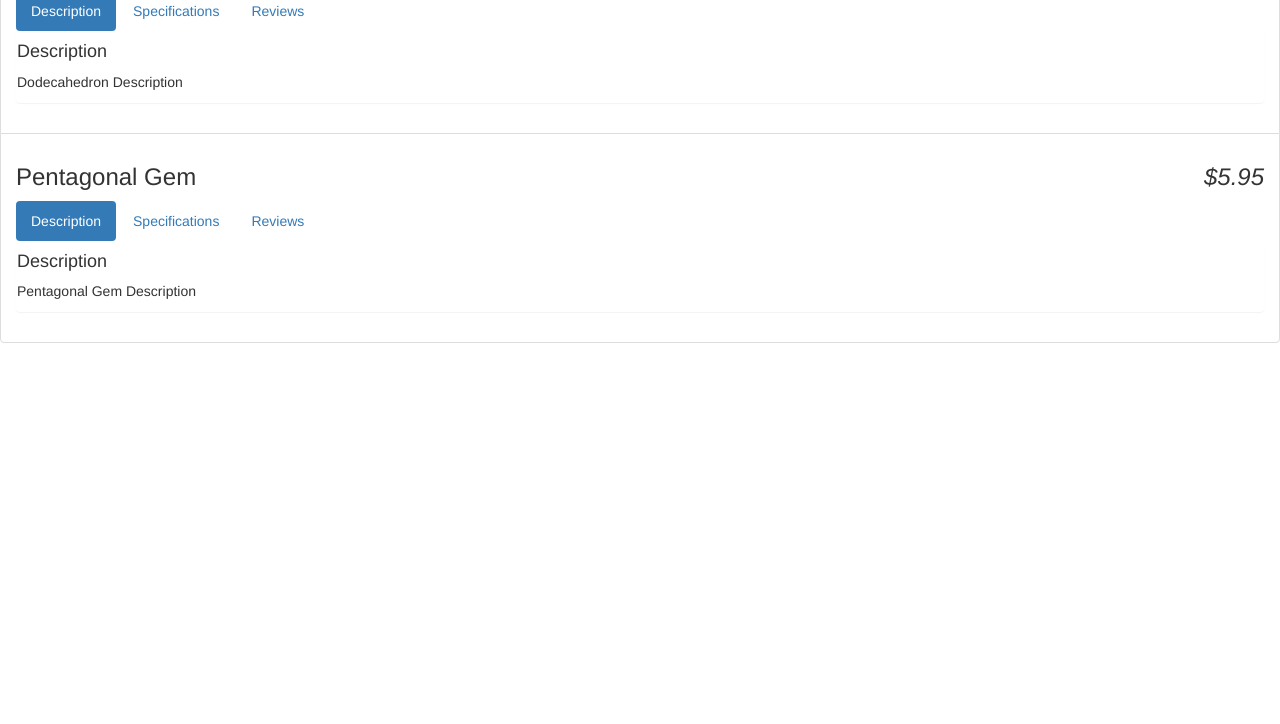
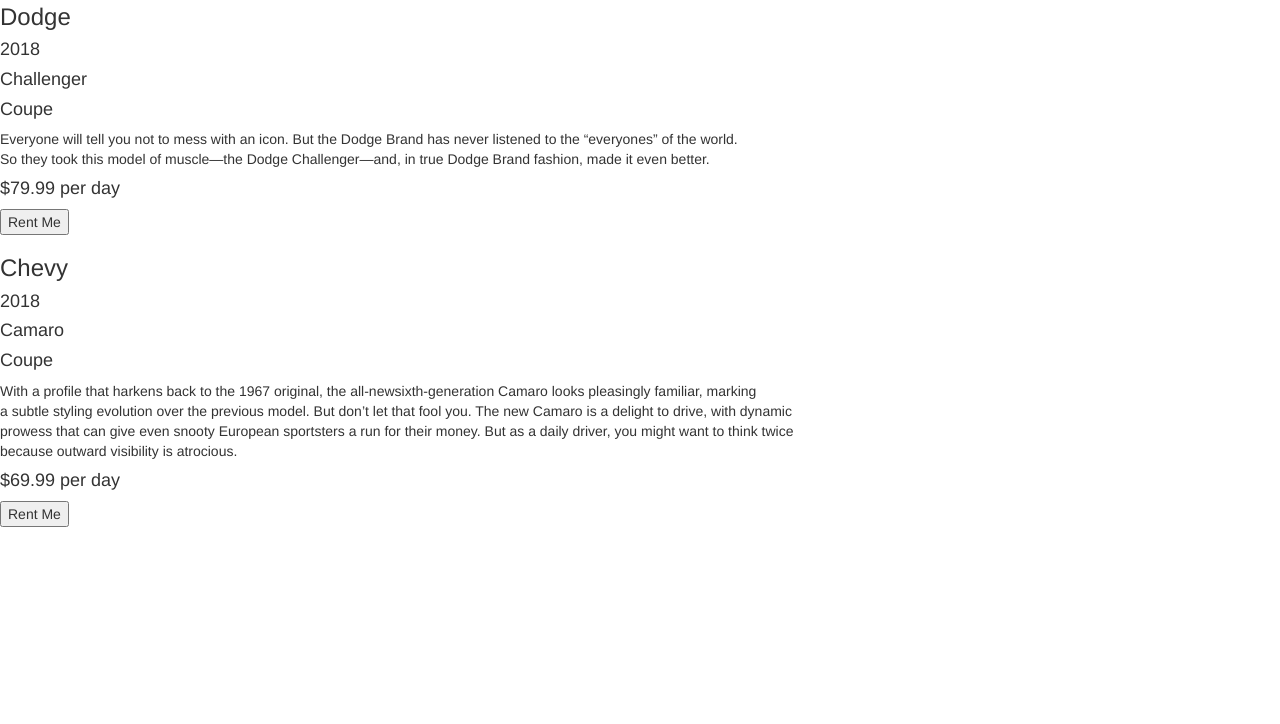
Before and after one commit to JCarlos831/codeschool-angularjs, a website: page index.html in a window 1280 px wide. Shown: the part 76-800 px from the top of the page. Drawn offline with nearby package versions, Linux system fonts and the light colour scheme.

Commit message:
Start of car rental project

```diff
--- a/app.js
+++ b/app.js
@@ -1,36 +1,32 @@
 /* global angular */
-(function() {
+(function(){
     var app = angular.module('store', []);
 
-    app.controller('StoreController', function(){
-        this.products = gems;
+    app.controller('RentalController', function(){
+        this.products = cars;
     });
 
-    var gems = [
-        {
-            name: "Dodecahedron",
-            price: 2,
-            description: "Dodecahedron Description",
-            canPurchase: true,
-            soldOut: true
-        },
-        {
-            name: "Pentagonal Gem",
-            price: 5.95,
-            description: "Pentagonal Gem Description",
-            canPurchase: false
-        }
+    var cars = [
+    {
+        year: 2018,
+        make: 'Dodge',
+        model: 'Challenger',
+        type: 'Coupe',
+        description: 'Everyone will tell you not to mess with an icon. But the Dodge Brand has never listened to the “everyones” of the world.\nSo they took this model of muscle—the Dodge Challenger—and, in true Dodge Brand fashion, made it even better.',
+        price: 79.99,
+        available: true,
+        unavailable: false
+    },
+    {
+        year: 2018,
+        make: 'Chevy',
+        model: 'Camaro',
+        type: 'Coupe',
+        description: 'With a profile that harkens back to the 1967 original, the all-newsixth-generation Camaro looks pleasingly familiar, marking\na subtle styling evolution over the previous model. But don’t let that fool you. The new Camaro is a delight to drive, with dynamic\nprowess that can give even snooty European sportsters a run for their money. But as a daily driver, you might want to think twice\nbecause outward visibility is atrocious.',
+        price: 69.99,
+        available: true,
+        unavailable: false
+    }
     ];
 
-    app.controller('PanelController', function(){
-        this.tab = 1;
-
-        this.selectTab = function(setTab) {
-            this.tab = setTab;
-        };
-
-        this.isSelected = function(checkTab) {
-            return this.tab === checkTab;
-        };
-    });
 })();
--- a/index.html
+++ b/index.html
@@ -5,45 +5,23 @@
     <meta name="viewport" content="width=device-width, initial-scale=1.0">
     <meta http-equiv="X-UA-Compatible" content="ie=edge">
     <link href="https://maxcdn.bootstrapcdn.com/bootstrap/3.3.7/css/bootstrap.min.css" rel="stylesheet" integrity="sha384-BVYiiSIFeK1dGmJRAkycuHAHRg32OmUcww7on3RYdg4Va+PmSTsz/K68vbdEjh4u" crossorigin="anonymous">
-    <title>Document</title>
+    <link href="style.css" rel="stylesheet">
+    <title>Juan's Car Rentals</title>
 </head>
-<body>
-    <div ng-controller="StoreController as store">
-        <ul class="list-group">
-            <li class="list-group-item" ng-repeat="product in store.products">
-                <h3>
-                    {{product.name}}
-                    <em class="pull-right">{{product.price | currency}}</em>
-                </h3>
-                    <section ng-controller="PanelController as panel">
-                        <ul class="nav nav-pills">
-                            <li ng-class="{active:panel.isSelected(1)}">
-                                <a href ng-click="panel.selectTab(1)">Description</a>
-                            </li>
-                            <li ng-class="{active:panel.isSelected(2)}">
-                                <a href ng-click="panel.selectTab(2)">Specifications</a>
-                            </li>
-                            <li ng-class="{active:panel.isSelected(3)}">
-                                <a href ng-click="panel.selectTab(3)">Reviews</a>
-                            </li>
-                        </ul>
-                            <!--{{tab}}-->
-                        <div class="panel" ng-show="panel.isSelected(1)">
-                            <h4>Description</h4>
-                            <p>{{product.description}}</p>
-                        </div>
-                        <div class="panel" ng-show="panel.isSelected(2)">
-                            <h4>Specifications</h4>
-                            <blockquote>None yet</blockquote>
-                        </div>
-                        <div class="panel" ng-show="panel.isSelected(3)">
-                            <h4>Reviews</h4>
-                            <blockquote>None yet</blockquote>
-                        </div>
-                    </section>
-            </li>
-        </ul>
+<body ng-controller="RentalController as rental">
+    <h1 class="text-center">{{"Juan's Car Rentals"}}</h1>
+
+    <div ng-repeat="product in rental.products">
+        <h3>{{product.make}}</h3>
+        <h4>{{product.year}}</h4>
+        <h4>{{product.model}}</h4>
+        <h4>{{product.type}}</h4>
+        <p>{{product.description}}</p>
+        <h4>{{product.price | currency}} per day</h4>
+        <button ng-show="product.available">Rent Me</button>
     </div>
+
+
     <script src="https://cdnjs.cloudflare.com/ajax/libs/angular.js/1.6.9/angular.min.js" integrity="sha256-7ngBGhPctUEyXLD6ha53TFUaqhBCnXFOi712aqBq094=" crossorigin="anonymous"></script>
     <script type="text/javascript" src="app.js"></script>
 </body>
--- a/package.json
+++ b/package.json
@@ -1,7 +1,7 @@
 {
   "name": "codeschool-angularjs",
   "version": "1.0.0",
-  "description": "Shaping Up With AngularJS",
+  "description": "Car Rental With AngularJS",
   "main": "index.html",
   "dependencies": {
     "popper.js": "^1.12.9",
--- /dev/null
+++ b/style.css
@@ -0,0 +1,3 @@
+p{
+    white-space: pre-wrap;
+}
```
